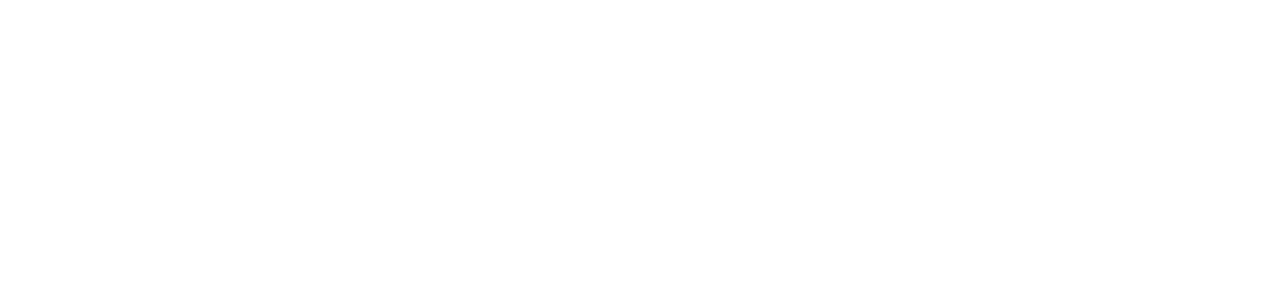
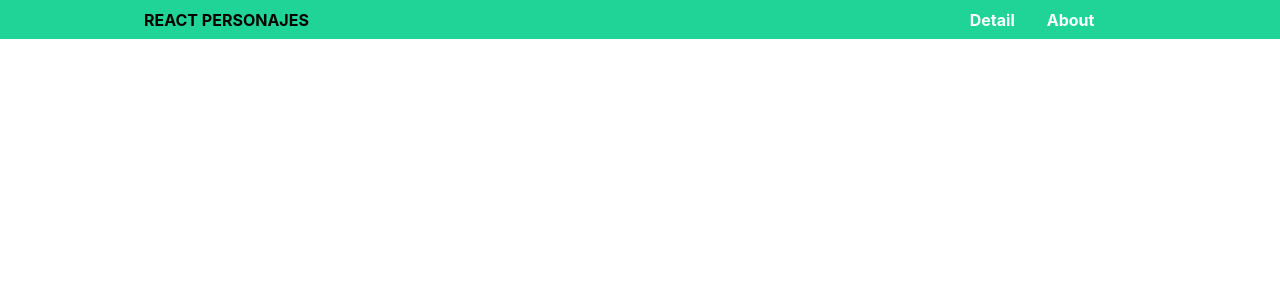
Before and after one commit to gsuruguay/React-personajes, a React (Create React App) app: page / in a window 1280 px wide. Shown: the top 300 px of the page. Built offline with nearby package versions, Linux system fonts and the light colour scheme.

Commit message:
The Navbar component is created

```diff
--- a/src/App.js
+++ b/src/App.js
@@ -1,11 +1,12 @@
 import React from "react";
+import Navbar from "./Components/NavBar/Navbar";
 import './App.css';
 
 class App extends React.Component {
   render(){
     return (
       <div className="App">
-
+        <Navbar />
       </div>
     );
   }
--- /dev/null
+++ b/src/Components/NavBar/Navbar.css
@@ -0,0 +1,37 @@
+.navbar{
+    position: fixed;
+    top: 0;
+    right: 0;
+    left: 0;
+    z-index: 1030;
+    background-color: rgba(32, 211, 151);
+    padding: .6rem 1rem;
+    width: 100%;
+}
+.nav-container{
+    display: flex;
+    flex-wrap: inherit;
+    align-items: center;
+    width: 80%;
+    margin-left: auto;
+    margin-right: auto;
+    font-weight: bolder;
+}
+.navbar a{
+    text-decoration: none;
+    color: white;
+    margin: 0 1rem;
+}
+.linksNav{
+    padding-right: .5rem;
+    padding-left: .5rem;
+    margin-right: 3.1rem;
+}
+.linksNav a:hover{
+    color: rgb(138, 43, 226);
+}
+.nameEmpresa{
+    display: flex;
+    align-items: center;
+    margin-right: auto;
+}
--- /dev/null
+++ b/src/Components/NavBar/Navbar.js
@@ -0,0 +1,23 @@
+import React from 'react';
+import "./Navbar.css";
+
+class Navbar extends React.Component {
+
+    render() {
+        return (
+            <nav className="navbar">
+                <div className="nav-container">
+                    <div className="nameEmpresa">
+                        <span>REACT PERSONAJES</span>
+                    </div>
+                    <div className="linksNav">
+                        <a href="#a">Detail</a>
+                        <a href="#a">About</a>
+                    </div>
+                </div>
+            </nav>
+        )
+    }
+}
+
+export default Navbar;
```
